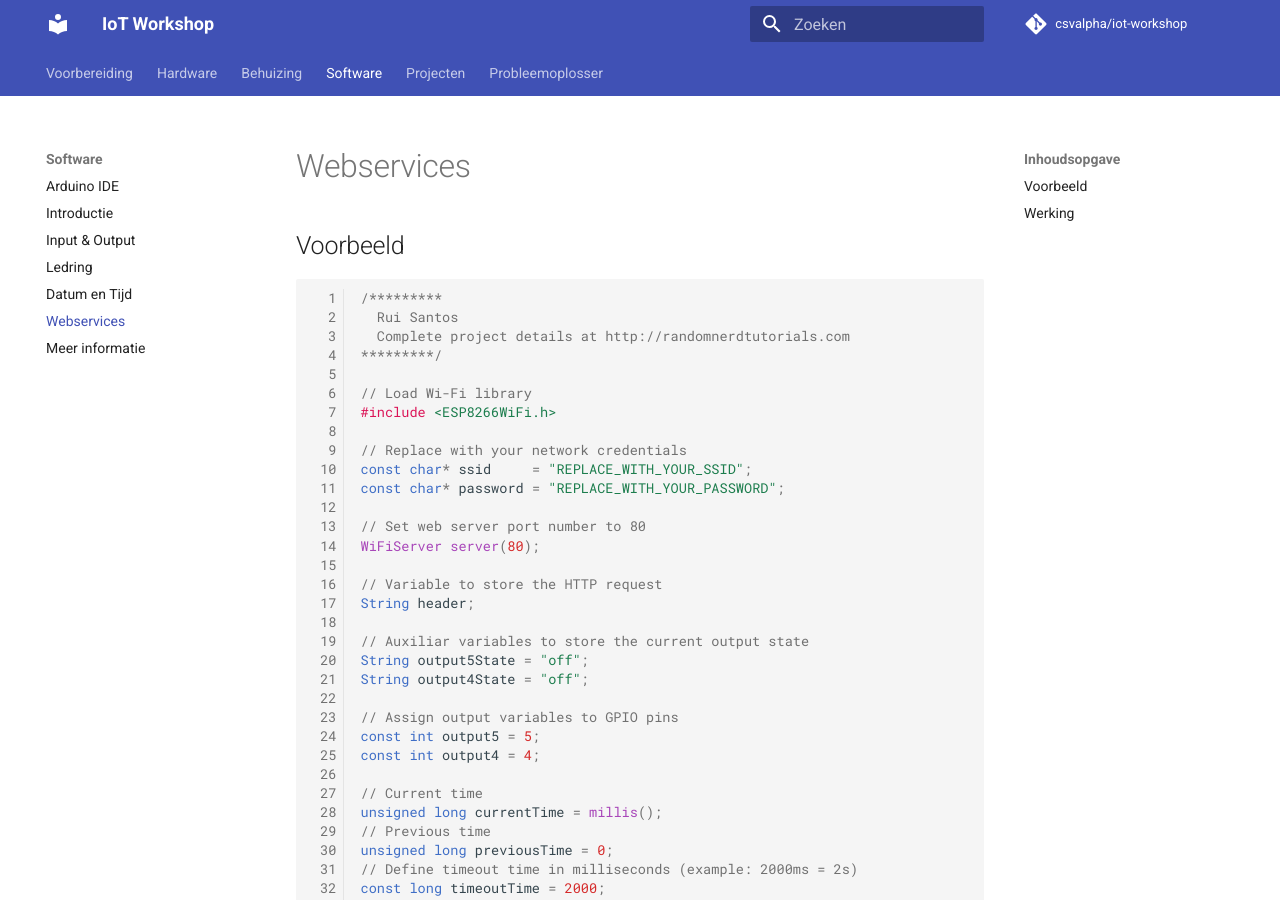
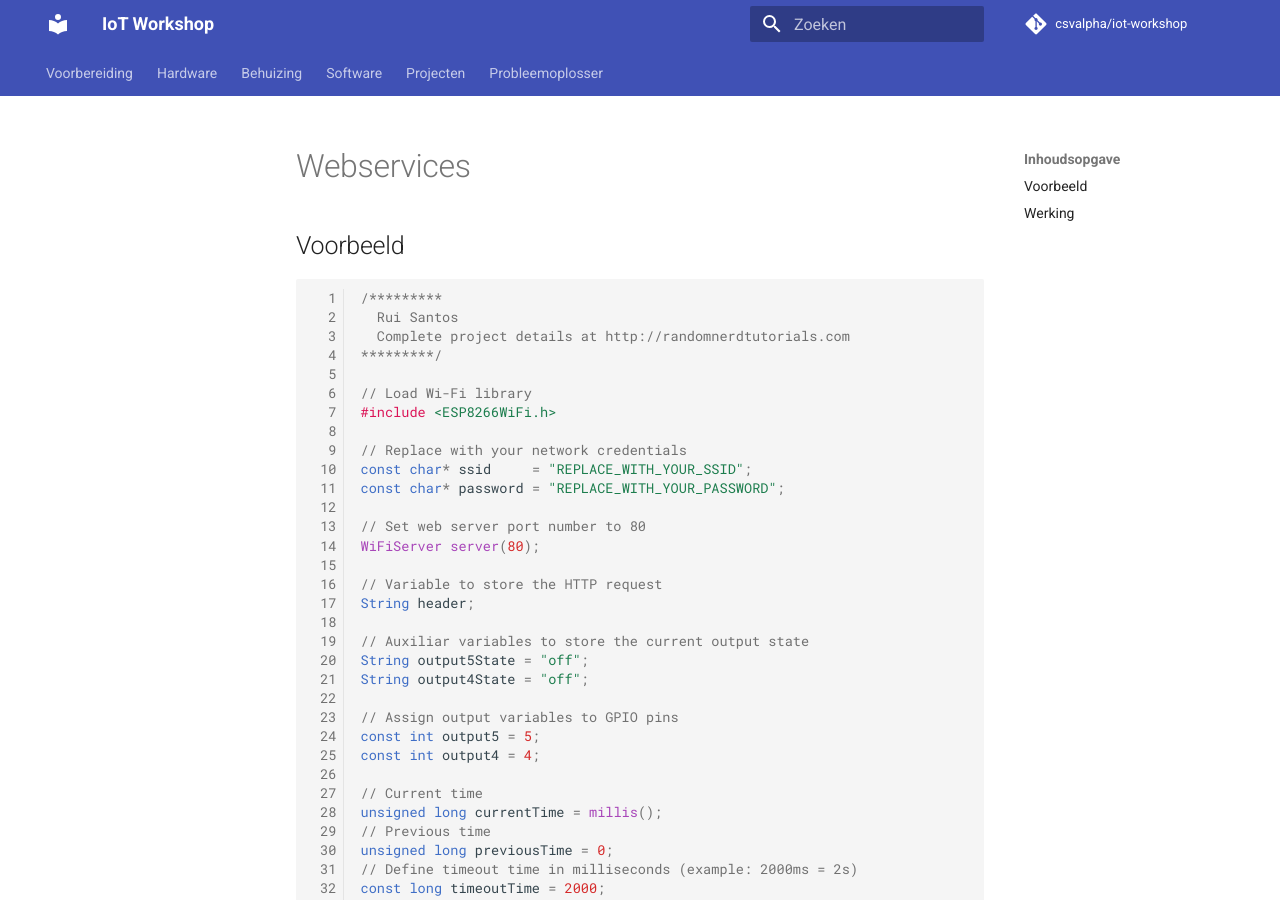
Before and after one commit to csvalpha/iot-workshop, an MkDocs documentation site: the page built from docs/software/webservices.md, in a window 1280 px wide and 900 px high. Built offline with MkDocs 1.6.1 and Material for MkDocs 9.7.7, drawn with Linux system fonts in a browser that asks for light colours; comment, search, counter and statistics services are not loaded.

Commit message:
Update mkdocs.yml

```diff
--- a/mkdocs.yml
+++ b/mkdocs.yml
@@ -87,7 +87,6 @@
     - Input & Output: 'software/digitale-io.md'
     - Ledring: 'software/ledring.md'
     - Datum en Tijd: 'software/datum-en-tijd.md'
-    - Webservices: 'software/webservices.md'
     - Meer informatie: 'software/meer-informatie.md'
   - Projecten:
     - Projectoverzicht: 'projecten/index.md'
```
